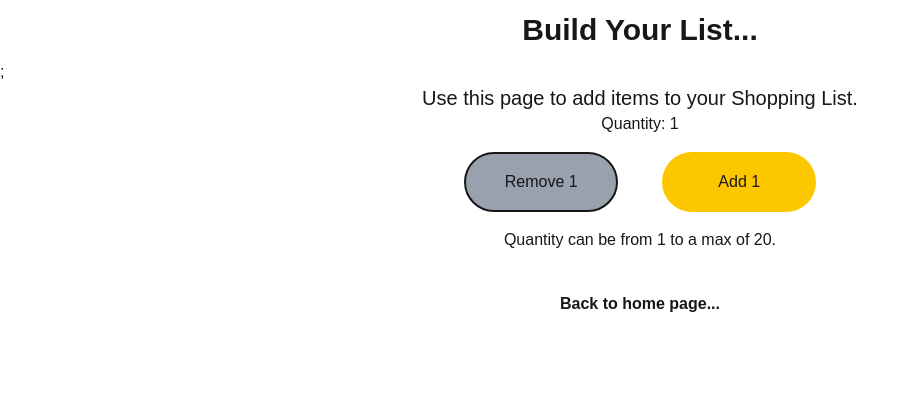
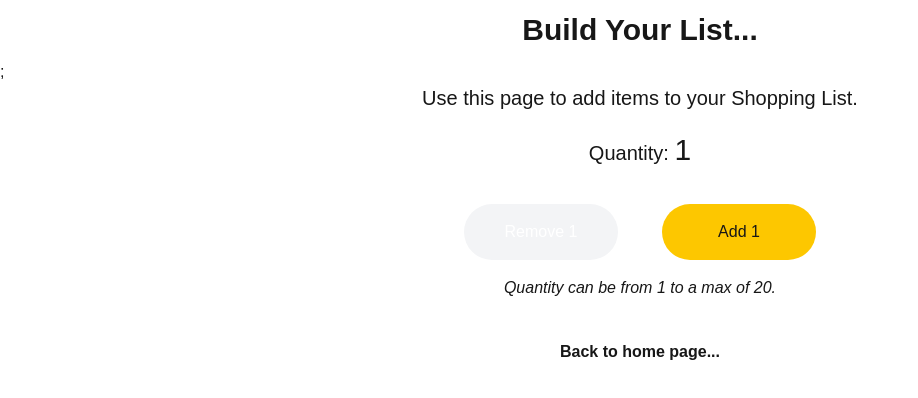
Before and after one commit to SueAtSAIT/cprg306-assignments, a Next.js app: page /week-4 in a window 1280 px wide. Shown: the top 398 px of the page, without its empty margins (0-918 px from the left). Built offline with nearby package versions, Linux system fonts and the light colour scheme.

Commit message:
Updates buttons to use the same disabled styling, italic note below

```diff
--- a/app/week-4/new-item.js
+++ b/app/week-4/new-item.js
@@ -27,12 +27,14 @@ export default function NewItem() {
 
   return (
     <div className="text-center">
-      <p>Quantity: {quantity}</p>
+      <p className="m-5 text-xl">
+        Quantity: <span className="text-3xl"> {quantity}</span>
+      </p>
       <div className="flex flex-row gap-3 max-w-sm m-auto">
         <button
           onClick={decrement}
           disabled={quantity == 1 ? true : false}
-          className="basis-1/2 rounded-full m-4 p-4 border-2 bg-white hover:bg-gray-200 active:bg-gray-500 disabled:bg-gray-400 active:text-white">
+          className="basis-1/2 rounded-full m-4 p-4 border-2 bg-white hover:bg-gray-200 active:bg-gray-500 disabled:bg-gray-100 disabled:text-white disabled:border-0 active:text-white">
           Remove 1
         </button>
         <button
@@ -42,7 +44,7 @@ export default function NewItem() {
           Add 1
         </button>
       </div>
-      <p>Quantity can be from 1 to a max of 20.</p>
+      <p className="italic">Quantity can be from 1 to a max of 20.</p>
     </div>
   );
 }
```
